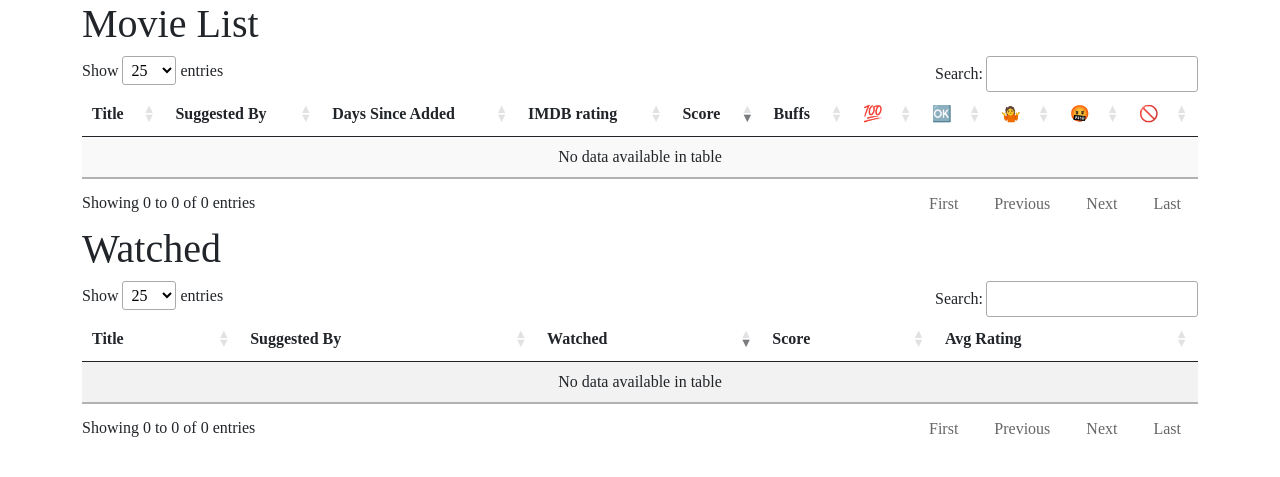
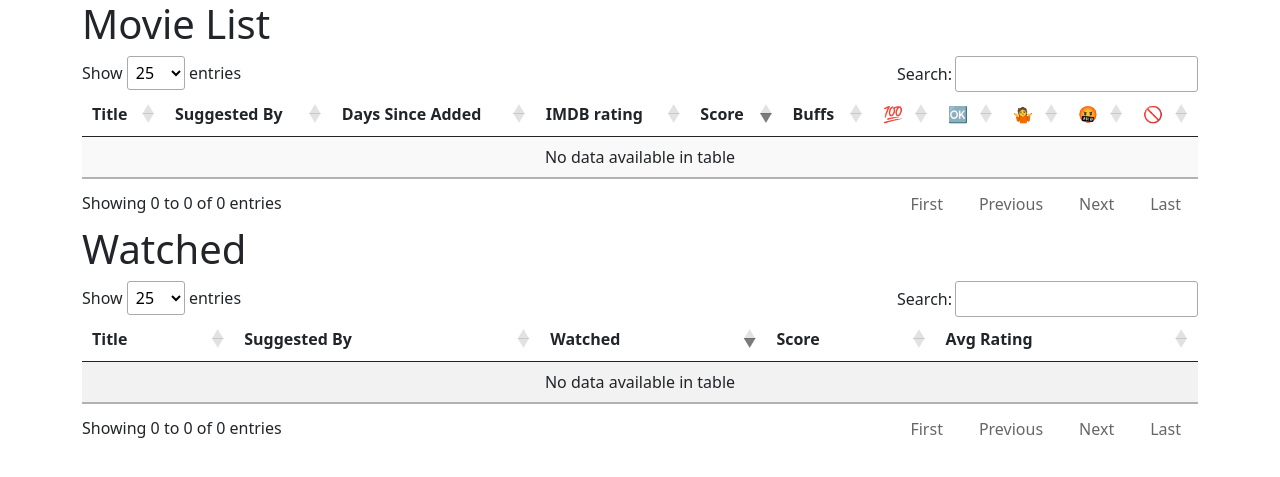
Before and after one commit to nero-bc/movie-club-bot, a Django app: page / in a window 1280 px wide. Shown: the top 477 px of the page. Run offline with Django 4.2, Linux system fonts and the light colour scheme; data that the repository does not hold is empty; some libraries are stand-ins or nearby versions.

Commit message:
remove ridiculous theme

```diff
--- a/web/templates/base.html
+++ b/web/templates/base.html
@@ -17,11 +17,6 @@
 	<title>{% block title %}{% endblock %} | Movie Club</title>
   </head>
   <body>
-	  <style type="text/css" media="all">
-body {
-	font-family: 'cursive';
-}
-	  </style>
 	  <div class="container">
 		{% block content %}
 		{% endblock %}
```
